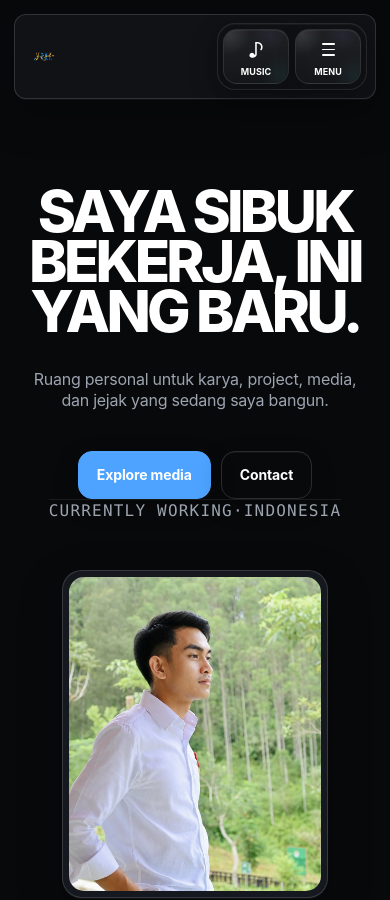
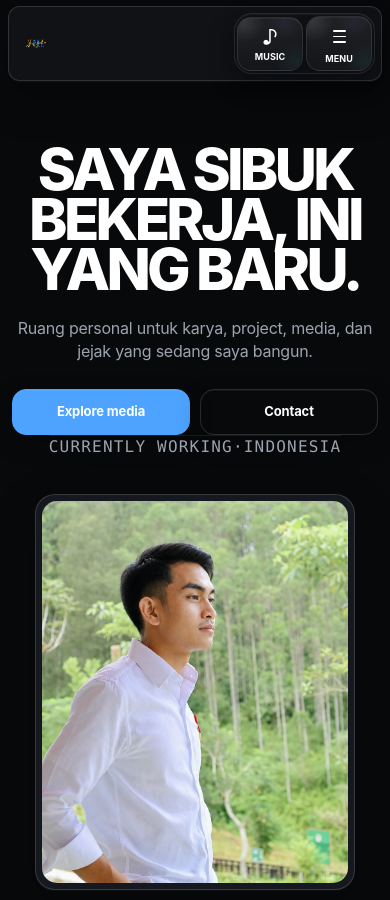
Before and after one commit to LionerHakim/JRHs, a React (Vite) app: page / in a window 390 px wide. Shown: the top 900 px of the page. Built offline with nearby package versions, Linux system fonts and the light colour scheme.

Commit message:
ui: normalize responsive layout across all devices

```diff
--- a/src/styles/portal-2100.css
+++ b/src/styles/portal-2100.css
@@ -973,3 +973,523 @@ select:focus{border-color:rgba(90,168,255,.55) !important;box-shadow:0 0 0 3px r
 .project-card,
 .contact-topic,
 .contact-form button{transition:none !important}}
+
+/* =========================================================
+   19 / UNIVERSAL DEVICE POLISH
+   One responsive contract: Android, iPhone, tablet, desktop.
+   No content, DOM order, data or logo changes.
+   ========================================================= */
+
+:root{
+  --device-gutter:clamp(12px,3vw,32px);
+  --device-page:min(var(--p-page-max,1200px),calc(100vw - (var(--device-gutter) * 2)));
+  --device-section-gap:clamp(56px,7vw,96px);
+  --device-card-pad:clamp(18px,3vw,40px);
+}
+
+html{
+  width:100%;
+  min-width:320px;
+  overflow-x:hidden;
+  -webkit-text-size-adjust:100%;
+  text-size-adjust:100%;
+}
+
+body{
+  width:100%;
+  min-width:320px;
+  overflow-x:hidden;
+  -webkit-overflow-scrolling:touch;
+}
+
+.site-shell{
+  width:100%;
+  max-width:100%;
+  overflow-x:clip;
+}
+
+.hero,
+.section,
+.site-footer,
+.thinking-quotes{
+  width:var(--device-page) !important;
+  max-width:1200px !important;
+}
+
+.section{
+  padding-top:var(--device-section-gap) !important;
+  padding-bottom:var(--device-section-gap) !important;
+}
+
+/* Header: stable from compact phones through ultrawide desktop. */
+.nav{
+  width:min(760px,calc(100vw - 28px)) !important;
+  max-width:calc(100vw - 28px) !important;
+  min-width:0 !important;
+}
+
+.nav-actions{
+  min-width:0 !important;
+}
+
+.nav-action{
+  min-width:0 !important;
+}
+
+/* Hero: prevent oversized type from creating horizontal pressure. */
+.hero{
+  min-height:calc(100svh - 88px);
+  min-height:calc(100dvh - 88px);
+  padding-inline:0 !important;
+}
+
+.hero h1{
+  width:100%;
+  max-width:1200px;
+  overflow-wrap:anywhere;
+  word-break:normal;
+}
+
+.hero-description{
+  max-width:680px;
+}
+
+/* Three-column content becomes two, then one — no squeezed cards. */
+.media-list,
+.projects-list{
+  grid-template-columns:repeat(3,minmax(0,1fr));
+}
+
+.record,
+.media-card,
+.project-card,
+.testimonial,
+.contact-card,
+.thinking-quote-card{
+  min-width:0;
+}
+
+/* Tablet landscape / compact desktop. */
+@media (max-width:1100px){
+  :root{
+    --device-gutter:24px;
+  }
+
+  .media-list,
+  .projects-list{
+    grid-template-columns:repeat(2,minmax(0,1fr));
+  }
+
+  .hero h1{
+    font-size:clamp(60px,8.5vw,96px);
+  }
+
+  .testimonial{
+    flex-basis:min(620px,72vw);
+  }
+}
+
+/* Tablet portrait: iPad/Android tablet. */
+@media (max-width:820px){
+  :root{
+    --device-gutter:20px;
+  }
+
+  .nav{
+    top:10px !important;
+    margin-top:10px !important;
+  }
+
+  .hero{
+    padding-top:72px !important;
+    padding-bottom:88px !important;
+  }
+
+  .hero h1{
+    font-size:clamp(52px,9.5vw,82px);
+    line-height:.9;
+  }
+
+  .hero-description{
+    width:min(620px,100%);
+    font-size:17px;
+  }
+
+  .hero-actions{
+    margin-top:30px;
+  }
+
+  .record{
+    grid-template-columns:120px minmax(0,1fr);
+    gap:22px;
+    padding:var(--device-card-pad);
+  }
+
+  .media-card,
+  .project-card,
+  .contact-card{
+    padding:var(--device-card-pad);
+  }
+
+  .thinking-quotes{
+    padding:0 !important;
+    grid-template-columns:1fr;
+    gap:12px;
+  }
+
+  .thinking-quote-card{
+    padding:var(--device-card-pad);
+  }
+
+  .contact-fields{
+    grid-template-columns:1fr;
+  }
+
+  .contact-topic,
+  .contact-message{
+    grid-column:auto;
+    width:100%;
+  }
+
+  .contact-submit{
+    flex-direction:column;
+    align-items:stretch;
+  }
+
+  .contact-submit button{
+    width:100%;
+  }
+
+  .site-footer-main{
+    padding-inline:var(--device-card-pad) !important;
+  }
+}
+
+/* Large phones: Android / iPhone. */
+@media (max-width:600px){
+  :root{
+    --device-gutter:16px;
+  }
+
+  .nav{
+    width:calc(100vw - 20px) !important;
+    max-width:calc(100vw - 20px) !important;
+    min-height:60px !important;
+    top:6px !important;
+    margin-top:6px !important;
+    padding:6px !important;
+  }
+
+  .wordmark{
+    padding-right:6px !important;
+  }
+
+  .nav-actions{
+    gap:3px !important;
+    padding:2px !important;
+  }
+
+  .nav-action{
+    min-height:46px !important;
+  }
+
+  .nav-action-label{
+    font-size:9px !important;
+  }
+
+  .nav-action-meta{
+    display:none !important;
+  }
+
+  .hero{
+    min-height:auto;
+    padding-top:64px !important;
+    padding-bottom:72px !important;
+  }
+
+  .hero h1{
+    font-size:clamp(44px,13vw,68px);
+    line-height:.91;
+    letter-spacing:-.045em;
+  }
+
+  .hero-description{
+    margin-top:22px !important;
+    font-size:16px;
+    line-height:1.45;
+  }
+
+  .hero-actions{
+    width:100%;
+    margin-top:26px !important;
+    gap:8px;
+  }
+
+  .hero-pill,
+  .ghost-pill{
+    flex:1 1 0;
+    min-width:0;
+    min-height:46px !important;
+    padding-inline:16px !important;
+    font-size:14px !important;
+  }
+
+  .hero-portrait{
+    width:min(320px,82vw) !important;
+    margin-top:36px !important;
+  }
+
+  .section{
+    padding-top:64px !important;
+    padding-bottom:64px !important;
+  }
+
+  .section-head{
+    margin-bottom:28px !important;
+  }
+
+  .section h2{
+    font-size:clamp(40px,12vw,58px);
+  }
+
+  .media-list,
+  .projects-list{
+    grid-template-columns:1fr;
+    gap:12px;
+  }
+
+  .media-card,
+  .project-card{
+    min-height:250px !important;
+  }
+
+  .media-card-body,
+  .project-card-body{
+    padding-top:48px !important;
+  }
+
+  .media-card h3,
+  .project-card h3{
+    font-size:clamp(30px,9vw,42px) !important;
+  }
+
+  .record{
+    grid-template-columns:1fr;
+    gap:10px;
+    padding:20px !important;
+  }
+
+  .record h3{
+    font-size:26px !important;
+  }
+
+  .record-activities{
+    margin-top:12px !important;
+  }
+
+  .testimonial{
+    flex-basis:calc(100vw - 40px) !important;
+    min-height:300px !important;
+    padding:24px !important;
+  }
+
+  .testimonials-viewport{
+    padding-left:20px !important;
+    padding-right:20px !important;
+  }
+
+  .testimonials-list{
+    gap:12px !important;
+  }
+
+  .testimonials-toolbar{
+    gap:8px !important;
+  }
+
+  .testimonial-swipe-hint{
+    display:none;
+  }
+
+  .contact-card{
+    padding:20px !important;
+  }
+
+  .contact-form{
+    margin-top:20px !important;
+    padding:18px !important;
+  }
+
+  .contact-question{
+    font-size:clamp(28px,8.5vw,40px) !important;
+  }
+
+  .contact-answer{
+    font-size:16px !important;
+  }
+
+  .contact-field{
+    padding:13px !important;
+  }
+
+  .contact-field textarea{
+    min-height:128px !important;
+  }
+
+  .site-footer{
+    padding-top:40px !important;
+  }
+
+  .site-footer-main{
+    padding:32px 18px !important;
+    gap:22px !important;
+  }
+
+  .site-footer-nav{
+    grid-template-columns:repeat(2,minmax(0,1fr)) !important;
+  }
+
+  .back-to-top{
+    width:44px !important;
+    height:44px !important;
+  }
+}
+
+/* Small phones: 320–390px. */
+@media (max-width:390px){
+  :root{
+    --device-gutter:12px;
+  }
+
+  .nav{
+    width:calc(100vw - 16px) !important;
+    max-width:calc(100vw - 16px) !important;
+  }
+
+  .nav-action{
+    padding-inline:8px !important;
+  }
+
+  .nav-action-glyph{
+    width:21px !important;
+    height:21px !important;
+  }
+
+  .hero h1{
+    font-size:clamp(38px,12.5vw,52px);
+  }
+
+  .hero-pill,
+  .ghost-pill{
+    padding-inline:10px !important;
+    font-size:13px !important;
+  }
+
+  .testimonial{
+    flex-basis:calc(100vw - 32px) !important;
+    padding:20px !important;
+  }
+
+  .contact-form{
+    padding:14px !important;
+  }
+
+  .contact-submit button{
+    padding-inline:14px !important;
+  }
+}
+
+/* Short-height phones: keep fixed panels entirely usable. */
+@media (max-height:700px){
+  .nav-actions>nav,
+  .music-panel{
+    top:50% !important;
+    max-height:calc(100dvh - 16px) !important;
+  }
+
+  .hero{
+    min-height:auto !important;
+    padding-top:64px !important;
+    padding-bottom:72px !important;
+  }
+}
+
+/* Landscape phones: don't let the hero consume the whole viewport. */
+@media (max-width:900px) and (orientation:landscape) and (max-height:520px){
+  .hero{
+    padding-top:48px !important;
+    padding-bottom:56px !important;
+  }
+
+  .hero-portrait{
+    width:min(240px,34vw) !important;
+    margin-top:24px !important;
+  }
+
+  .hero h1{
+    font-size:clamp(38px,8vw,64px) !important;
+  }
+
+  .nav-actions>nav,
+  .music-panel{
+    max-height:calc(100dvh - 12px) !important;
+  }
+}
+
+/* Desktop / wide desktop: cap reading width while preserving breathing room. */
+@media (min-width:1101px){
+  .hero,
+  .section,
+  .site-footer{
+    width:min(1200px,calc(100vw - 64px)) !important;
+  }
+
+  .section{
+    padding-top:clamp(72px,7vw,104px) !important;
+    padding-bottom:clamp(72px,7vw,104px) !important;
+  }
+
+  .hero{
+    padding-top:96px !important;
+    padding-bottom:128px !important;
+  }
+}
+
+/* Touch devices: no hover-only movement or accidental sticky hover state. */
+@media (hover:none){
+  .media-card:hover,
+  .project-card:hover,
+  .testimonial:hover,
+  .hero-pill:hover,
+  .ghost-pill:hover,
+  .project-link:hover,
+  .media-links a:hover,
+  .contact-submit button:hover{
+    transform:none !important;
+  }
+}
+
+/* Accessibility: safe-area support for modern iPhone and edge-to-edge devices. */
+@supports (padding:max(0px)){
+  .nav{
+    margin-top:max(6px,env(safe-area-inset-top)) !important;
+  }
+
+  .site-footer{
+    padding-bottom:max(32px,env(safe-area-inset-bottom)) !important;
+  }
+
+  .nav-actions>nav,
+  .music-panel{
+    padding-bottom:max(18px,env(safe-area-inset-bottom)) !important;
+  }
+}
+
+/* Prevent form controls from triggering iOS zoom. */
+@media (max-width:600px){
+  input,
+  textarea,
+  select,
+  .contact-topic-trigger{
+    font-size:16px !important;
+  }
+}
```
